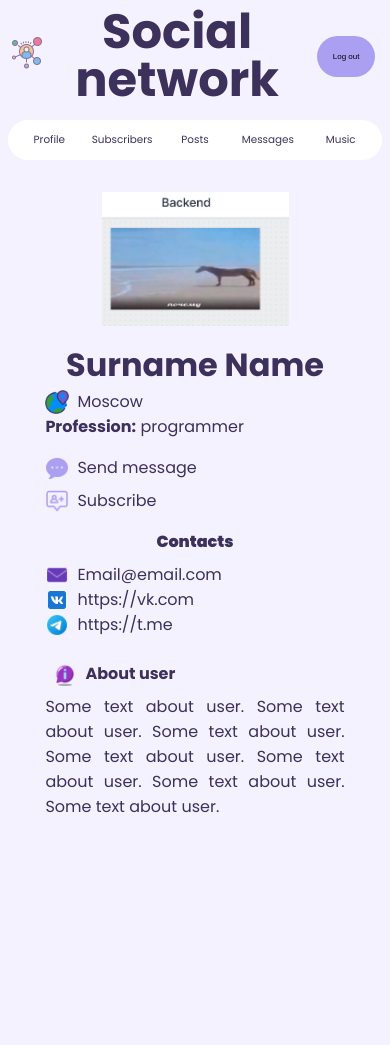
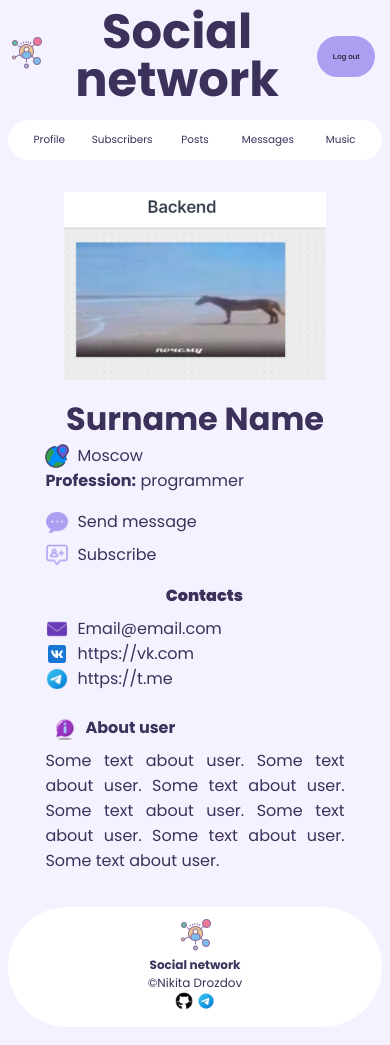
Before and after one commit to KlonChannel/social-network, a React (Create React App) app in the folder frontend/: page / in a window 390 px wide. Before the commit the page ends 844 px from the top, so only its background shows below. Built offline with nearby package versions, Linux system fonts and the light colour scheme.

Commit message:
Create Footer and adaptive layout Profile rework

```diff
--- a/frontend/src/App.jsx
+++ b/frontend/src/App.jsx
@@ -7,6 +7,7 @@ import Registration from './components/Registration/Registration';
 import Header from './components/Header/Header';
 import Menu from './components/Menu/Menu';
 import Profile from './components/Profile/Profile';
+import Footer from './components/Footer/Footer';
 
 const App = () => {
   return (
@@ -18,6 +19,8 @@ const App = () => {
       <main>
         <Profile />
       </main>
+
+      <Footer />
     </div>
   );
 }
--- /dev/null
+++ b/frontend/src/components/Footer/Footer.jsx
@@ -0,0 +1,37 @@
+import React from 'react';
+
+import style from './Footer.module.css';
+
+import logo from '../../assets/logo.png';
+import github from '../../assets/githubicon.png';
+import telegram from '../../assets/telegramicon.png';
+
+const Footer = (props) => {
+    return (
+        <footer>
+            <div className={style.siteName}>
+                <div className={style.logo}>
+                    <img src={logo} alt='logo' />
+                </div>
+
+                <div className={style.text}>
+                    <b>Social network</b>
+                </div>
+            </div>
+
+            <div className={style.author}>©Nikita Drozdov</div>
+
+            <div className={style.contacts}>
+                <a href='https://github.com/KlonChannel' target='_blank'>
+                    <img src={github} alt='github' />
+                </a>
+
+                <a href='https://t.me/klonchannel' target='_blank'>
+                    <img src={telegram} alt='telegram' />
+                </a>
+            </div>
+        </footer>
+    )
+}
+
+export default Footer;
--- /dev/null
+++ b/frontend/src/components/Footer/Footer.module.css
@@ -0,0 +1,110 @@
+footer {
+    display: flex;
+    align-items: center;
+
+    margin: 1.5em 8em;
+    padding: 1em;
+
+    background-color: white;
+
+    border-radius: 10em;
+
+    font-size: 1rem;
+
+    bottom: 0;
+}
+
+.siteName {
+    width: 25%;
+
+    display: flex;
+    align-items: center;
+
+    text-align: left;
+}
+
+.logo {
+    margin: 0 0.5em;
+}
+
+.author {
+    width: 50%;
+
+    text-align: center;
+}
+
+.contacts {
+    width: 25%;
+
+    text-align: right;
+}
+
+.contacts a {
+    margin: 0 0.2em;
+}
+
+.contacts img {
+    width: 2.25em;
+}
+
+@media (max-width: 1200px) {
+    footer {
+        margin: 1.5em 6em;
+    }
+}
+
+@media (max-width: 992px) {
+    footer {
+        margin: 1.5em 3em;
+    }
+}
+
+@media (max-width: 768px) {
+    footer {
+        margin: 1.5em 0em;
+    }
+
+    .logo img {
+        width: 3rem;
+    }
+
+    .contacts img {
+        width: 1.5em;
+    }
+}
+
+@media (max-width: 576px) {
+    footer {
+        display: block;
+
+        font-size: 0.75rem;
+    }
+
+    .siteName {
+        width: 100%;
+
+        display: block;
+
+        text-align: center;
+    }
+
+    .logo {
+        margin: 0;
+    }
+
+    .logo img {
+        width: 2rem;
+    }
+
+    .author {
+        width: 100%;
+
+        text-align: center;
+    }
+
+    .contacts {
+        width: 100%;
+
+        text-align: center;
+    }
+}
--- a/frontend/src/components/Profile/Profile.module.css
+++ b/frontend/src/components/Profile/Profile.module.css
@@ -118,21 +118,7 @@
     .profile {
         width: 85%;
     }
-}
 
-@media (max-width: 992px) {
-   .profile {
-        width: 90%;
-    }
-}
-
-@media (max-width: 768px) {
-    .profile {
-        width: 100%;
-    }
-}
-
-@media (max-width: 576px) {
     .userInfo {
         display: block;
     }
@@ -166,7 +152,7 @@
         margin: 0 10%;
         padding: 0 0 1em;
 
-        width: 80%;
+        width: 85%;
     }
 
     .about {
@@ -180,3 +166,26 @@
         padding: 0.5em;
     }
 }
+
+@media (max-width: 992px) {
+   .profile {
+        width: 90%;
+    }
+
+    .profileImage img {
+        width: 60%;
+    }
+
+}
+
+@media (max-width: 768px) {
+    .profile {
+        width: 100%;
+    }
+}
+
+@media (max-width: 576px) {
+    .profileImage img {
+        width: 70%;
+    }
+}
```
Also changed, not shown: frontend/src/assets/githubicon.png (added).
